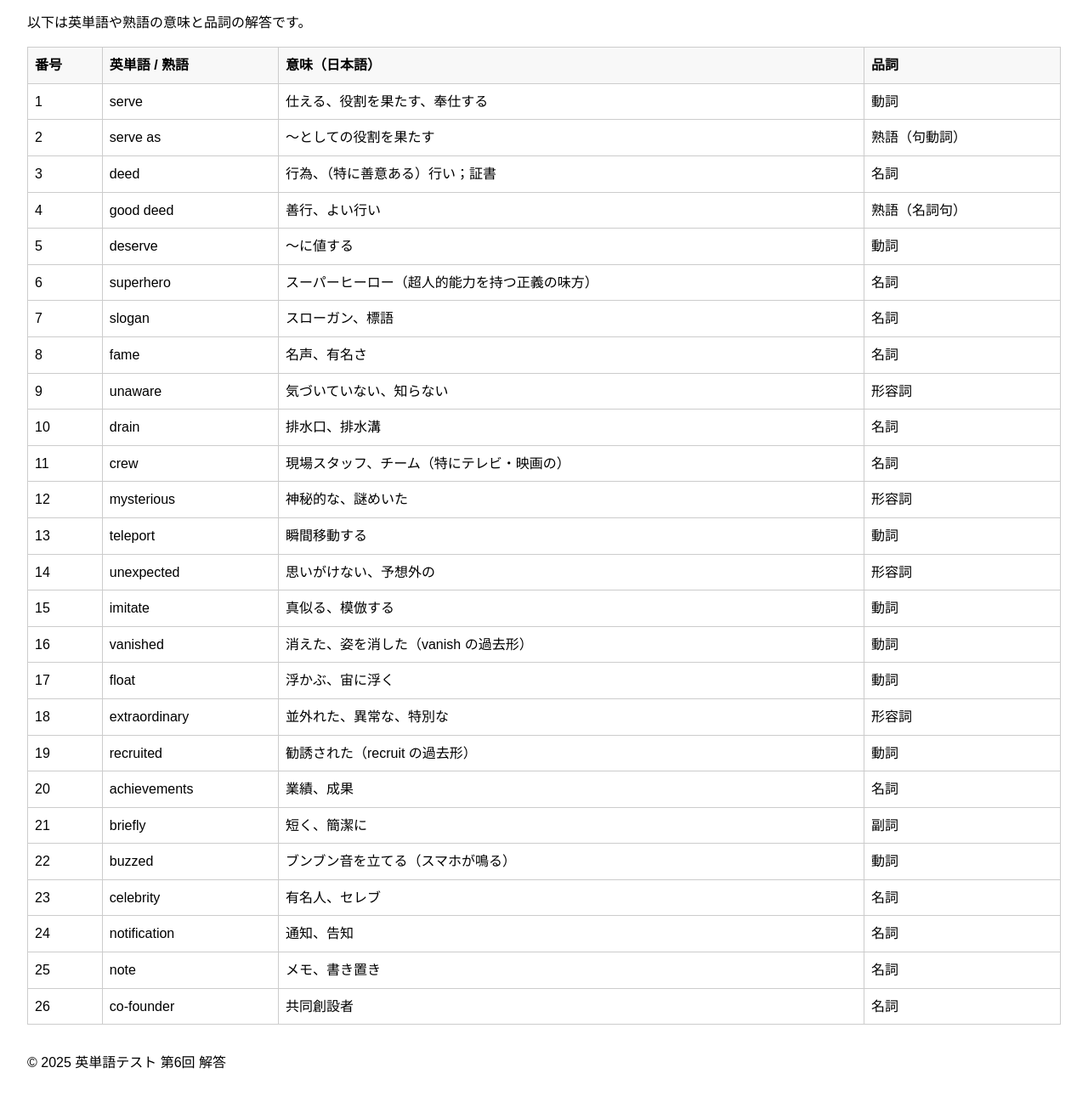
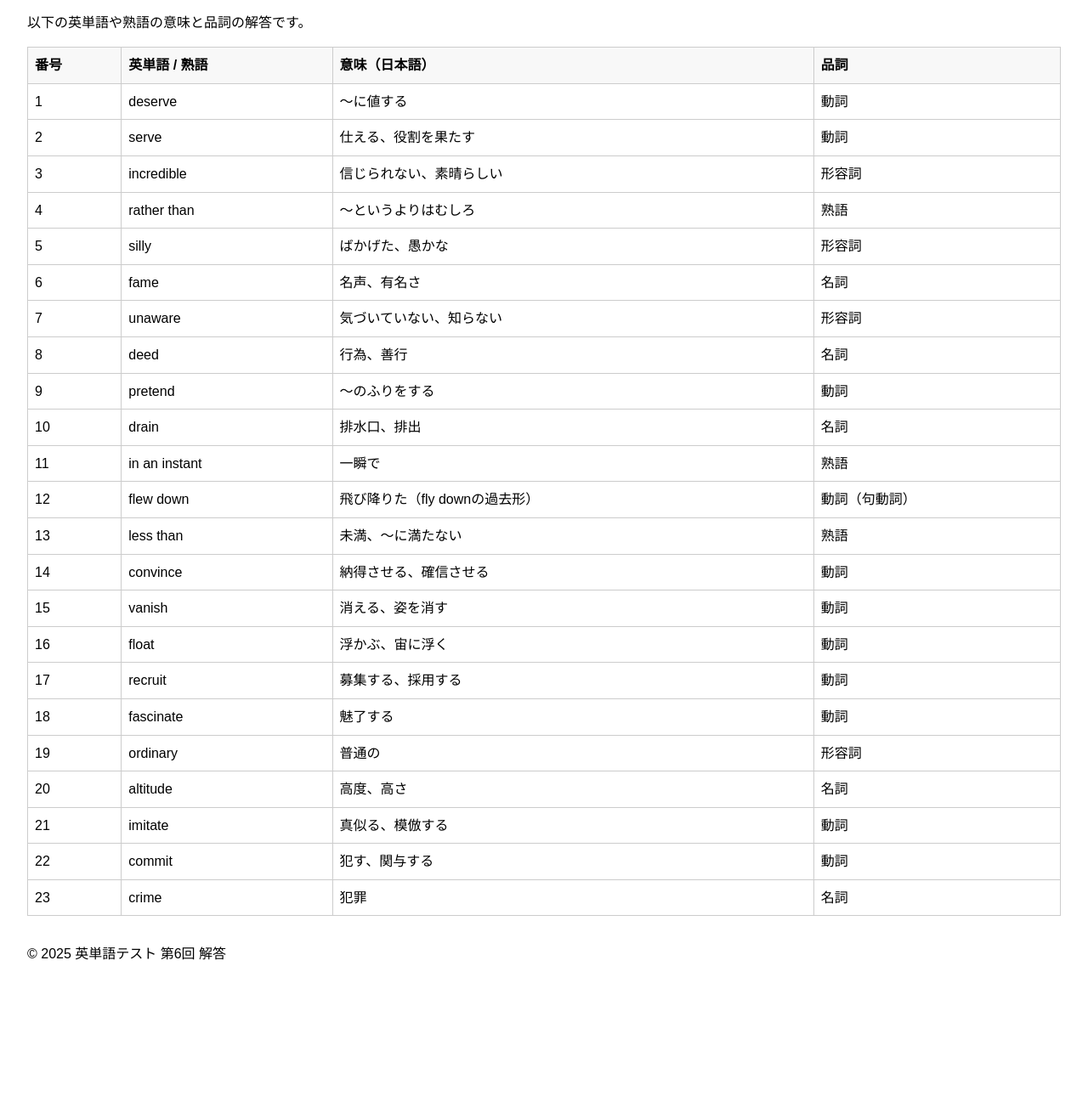
Before and after one commit to Komatsu1225/vocab-test, a plain HTML site: page vocab_test_2025_6_answers.html in a window 1280 px wide. Shown: the part 91-1381 px from the top of the page at 85% size. After the commit the page ends 1259 px from the top, so only its background shows below. Drawn offline with Linux system fonts and the light colour scheme.

Commit message:
Add files via upload

```diff
--- a/vocab_test_2025_6_answers.html
+++ b/vocab_test_2025_6_answers.html
@@ -4,7 +4,7 @@
 <head>
     <meta charset="UTF-8">
     <meta name="viewport" content="width=device-width, initial-scale=1.0">
-    <title>英単語テスト（第6回） 解答</title>
+    <title>英単語テスト（第6回 解答）</title>
     <style>
         body { font-family: Arial, sans-serif; margin: 2rem; line-height: 1.6; }
         h1 { color: #2c3e50; }
@@ -14,36 +14,33 @@
     </style>
 </head>
 <body>
-    <h1>英単語テスト（第6回） 解答</h1>
-    <p>以下は英単語や熟語の意味と品詞の解答です。</p>
+    <h1>英単語テスト（第6回 解答）</h1>
+    <p>以下の英単語や熟語の意味と品詞の解答です。</p>
     <table>
         <tr><th>番号</th><th>英単語 / 熟語</th><th>意味（日本語）</th><th>品詞</th></tr>
-<tr><td>1</td><td>serve</td><td>仕える、役割を果たす、奉仕する</td><td>動詞</td></tr>
-<tr><td>2</td><td>serve as</td><td>～としての役割を果たす</td><td>熟語（句動詞）</td></tr>
-<tr><td>3</td><td>deed</td><td>行為、（特に善意ある）行い；証書</td><td>名詞</td></tr>
-<tr><td>4</td><td>good deed</td><td>善行、よい行い</td><td>熟語（名詞句）</td></tr>
-<tr><td>5</td><td>deserve</td><td>～に値する</td><td>動詞</td></tr>
-<tr><td>6</td><td>superhero</td><td>スーパーヒーロー（超人的能力を持つ正義の味方）</td><td>名詞</td></tr>
-<tr><td>7</td><td>slogan</td><td>スローガン、標語</td><td>名詞</td></tr>
-<tr><td>8</td><td>fame</td><td>名声、有名さ</td><td>名詞</td></tr>
-<tr><td>9</td><td>unaware</td><td>気づいていない、知らない</td><td>形容詞</td></tr>
-<tr><td>10</td><td>drain</td><td>排水口、排水溝</td><td>名詞</td></tr>
-<tr><td>11</td><td>crew</td><td>現場スタッフ、チーム（特にテレビ・映画の）</td><td>名詞</td></tr>
-<tr><td>12</td><td>mysterious</td><td>神秘的な、謎めいた</td><td>形容詞</td></tr>
-<tr><td>13</td><td>teleport</td><td>瞬間移動する</td><td>動詞</td></tr>
-<tr><td>14</td><td>unexpected</td><td>思いがけない、予想外の</td><td>形容詞</td></tr>
-<tr><td>15</td><td>imitate</td><td>真似る、模倣する</td><td>動詞</td></tr>
-<tr><td>16</td><td>vanished</td><td>消えた、姿を消した（vanish の過去形）</td><td>動詞</td></tr>
-<tr><td>17</td><td>float</td><td>浮かぶ、宙に浮く</td><td>動詞</td></tr>
-<tr><td>18</td><td>extraordinary</td><td>並外れた、異常な、特別な</td><td>形容詞</td></tr>
-<tr><td>19</td><td>recruited</td><td>勧誘された（recruit の過去形）</td><td>動詞</td></tr>
-<tr><td>20</td><td>achievements</td><td>業績、成果</td><td>名詞</td></tr>
-<tr><td>21</td><td>briefly</td><td>短く、簡潔に</td><td>副詞</td></tr>
-<tr><td>22</td><td>buzzed</td><td>ブンブン音を立てる（スマホが鳴る）</td><td>動詞</td></tr>
-<tr><td>23</td><td>celebrity</td><td>有名人、セレブ</td><td>名詞</td></tr>
-<tr><td>24</td><td>notification</td><td>通知、告知</td><td>名詞</td></tr>
-<tr><td>25</td><td>note</td><td>メモ、書き置き</td><td>名詞</td></tr>
-<tr><td>26</td><td>co-founder</td><td>共同創設者</td><td>名詞</td></tr>
+<tr><td>1</td><td>deserve</td><td>～に値する</td><td>動詞</td></tr>
+<tr><td>2</td><td>serve</td><td>仕える、役割を果たす</td><td>動詞</td></tr>
+<tr><td>3</td><td>incredible</td><td>信じられない、素晴らしい</td><td>形容詞</td></tr>
+<tr><td>4</td><td>rather than</td><td>～というよりはむしろ</td><td>熟語</td></tr>
+<tr><td>5</td><td>silly</td><td>ばかげた、愚かな</td><td>形容詞</td></tr>
+<tr><td>6</td><td>fame</td><td>名声、有名さ</td><td>名詞</td></tr>
+<tr><td>7</td><td>unaware</td><td>気づいていない、知らない</td><td>形容詞</td></tr>
+<tr><td>8</td><td>deed</td><td>行為、善行</td><td>名詞</td></tr>
+<tr><td>9</td><td>pretend</td><td>～のふりをする</td><td>動詞</td></tr>
+<tr><td>10</td><td>drain</td><td>排水口、排出</td><td>名詞</td></tr>
+<tr><td>11</td><td>in an instant</td><td>一瞬で</td><td>熟語</td></tr>
+<tr><td>12</td><td>flew down</td><td>飛び降りた（fly downの過去形）</td><td>動詞（句動詞）</td></tr>
+<tr><td>13</td><td>less than</td><td>未満、～に満たない</td><td>熟語</td></tr>
+<tr><td>14</td><td>convince</td><td>納得させる、確信させる</td><td>動詞</td></tr>
+<tr><td>15</td><td>vanish</td><td>消える、姿を消す</td><td>動詞</td></tr>
+<tr><td>16</td><td>float</td><td>浮かぶ、宙に浮く</td><td>動詞</td></tr>
+<tr><td>17</td><td>recruit</td><td>募集する、採用する</td><td>動詞</td></tr>
+<tr><td>18</td><td>fascinate</td><td>魅了する</td><td>動詞</td></tr>
+<tr><td>19</td><td>ordinary</td><td>普通の</td><td>形容詞</td></tr>
+<tr><td>20</td><td>altitude</td><td>高度、高さ</td><td>名詞</td></tr>
+<tr><td>21</td><td>imitate</td><td>真似る、模倣する</td><td>動詞</td></tr>
+<tr><td>22</td><td>commit</td><td>犯す、関与する</td><td>動詞</td></tr>
+<tr><td>23</td><td>crime</td><td>犯罪</td><td>名詞</td></tr>
 
     </table>
     <p style="margin-top: 2rem;">© 2025 英単語テスト 第6回 解答</p>
```
Also changed, not shown: vocab_test_2025_6.html (+22 -25 lines).
